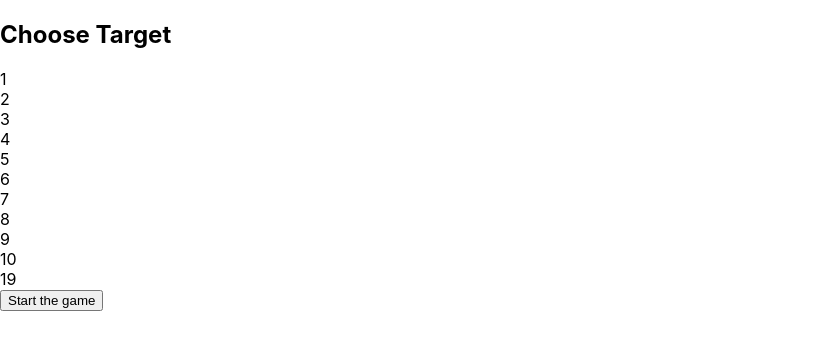
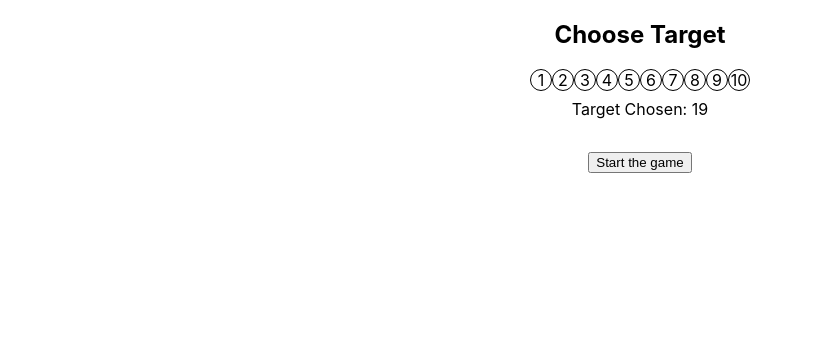
Before and after one commit to Astig-1982/darts-master-practice-2, a React (Create React App) app: page /choose-target in a window 1280 px wide. Shown: the top 350 px of the page, without its empty margins (0-813 px from the left). Built offline with nearby package versions, Linux system fonts and the light colour scheme.

Commit message:
Styled choose-target and the-target components

```diff
--- a/src/App.css
+++ b/src/App.css
@@ -1,38 +1,3 @@
-.App {
-  text-align: center;
+body {
+  font-size: 16px;
 }
-
-.App-logo {
-  height: 40vmin;
-  pointer-events: none;
-}
-
-@media (prefers-reduced-motion: no-preference) {
-  .App-logo {
-    animation: App-logo-spin infinite 20s linear;
-  }
-}
-
-.App-header {
-  background-color: #282c34;
-  min-height: 100vh;
-  display: flex;
-  flex-direction: column;
-  align-items: center;
-  justify-content: center;
-  font-size: calc(10px + 2vmin);
-  color: white;
-}
-
-.App-link {
-  color: #61dafb;
-}
-
-@keyframes App-logo-spin {
-  from {
-    transform: rotate(0deg);
-  }
-  to {
-    transform: rotate(360deg);
-  }
-}
--- a/src/components/theTarget/the-target.component.jsx
+++ b/src/components/theTarget/the-target.component.jsx
@@ -1,12 +1,13 @@
 import React from 'react';
 import { connect } from 'react-redux';
+
+import './the-target.styles.css';
 
 import { setCurrentTarget } from '../../redux/target/target.actions';
 
 const TheTarget = ({ theTarget, setCurrentTarget }) => {
-    console.log(theTarget)
     return(
-        <div className='target' onClick={() => setCurrentTarget(theTarget)}>{theTarget}</div>
+        <div className='target-holder' onClick={() => setCurrentTarget(theTarget)}><span className='target'>{theTarget}</span></div>
     );
 };
 
--- a/src/components/theTarget/the-target.styles.css
+++ b/src/components/theTarget/the-target.styles.css
@@ -0,0 +1,8 @@
+.target-holder {
+    width: 20px;
+    border: 1px solid #000000;
+    border-radius: 50%;
+    cursor: pointer;
+    text-align: center;
+    display: inline-block;
+}
--- a/src/index.js
+++ b/src/index.js
@@ -1,7 +1,9 @@
 import React from 'react';
 import ReactDOM from 'react-dom';
+
 import './index.css';
 import App from './App';
+
 import reportWebVitals from './reportWebVitals';
 import { BrowserRouter } from 'react-router-dom';
 import { Provider } from 'react-redux';
--- a/src/pages/choose-target/choose-target.component.jsx
+++ b/src/pages/choose-target/choose-target.component.jsx
@@ -13,17 +13,15 @@ import TheTarget from '../../components/theTarget/the-target.component';
 
 
 const chooseTarget = ({ allTargets, currentTarget }) => {
-    console.log(allTargets)
-    console.log(currentTarget)
     return(
-        <div>
+        <div className='choose-target-div'>
             <h2>Choose Target</h2>
             <div className='targets'>
                 {allTargets.map((theTarget) => (
                     <TheTarget key={theTarget} theTarget={theTarget} />
                 ))}
             </div>
-            <div>{currentTarget}</div>
+            <div className='current-target'>Target Chosen: {currentTarget}</div>
             <Link to='/game-page'>
                 <button>Start the game</button>
             </Link>
--- a/src/pages/choose-target/choose-target.styles.css
+++ b/src/pages/choose-target/choose-target.styles.css
@@ -0,0 +1,11 @@
+.choose-target-div {
+    text-align: center;
+}
+
+.targets {
+    margin-bottom: .5rem;
+}
+
+.current-target {
+    margin-bottom: 2rem;
+}
```
